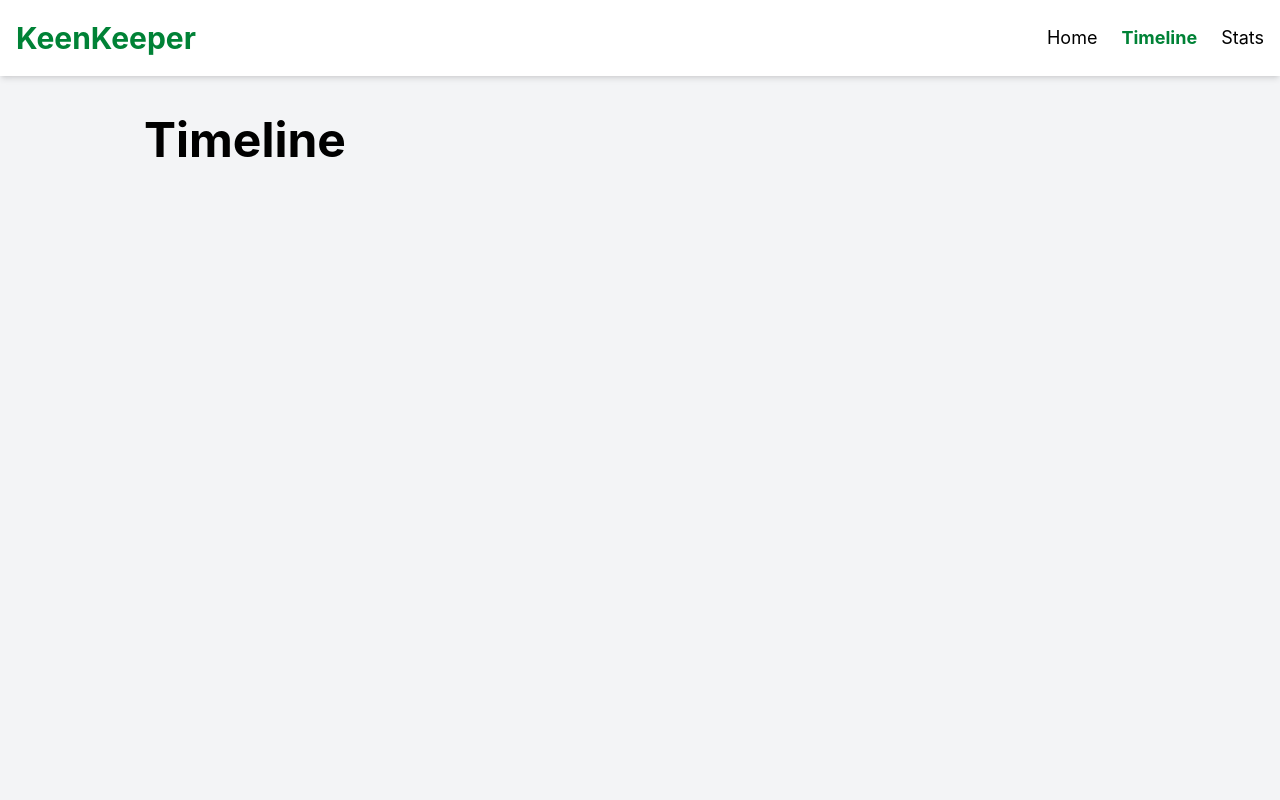
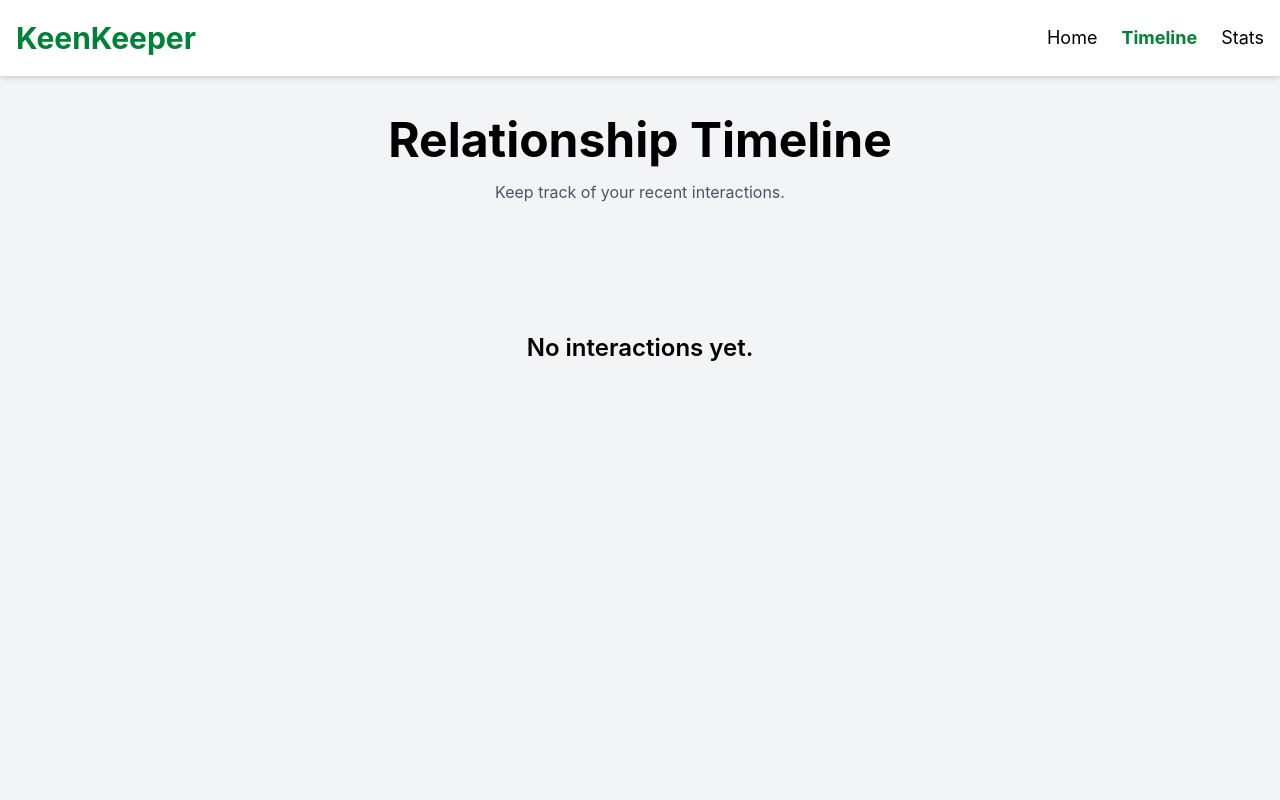
Before and after one commit to sumaya-jahan/assign7-keenkeeper, a React (Vite) app in the folder keenkeeper/: page /timeline in a window 1280 px wide. Shown: the top 800 px of the page. Built offline with nearby package versions, Linux system fonts and the light colour scheme.

Commit message:
completed dynamic timeline page

```diff
--- a/keenkeeper/src/pages/Timeline.jsx
+++ b/keenkeeper/src/pages/Timeline.jsx
@@ -6,28 +6,54 @@ const Timeline = () => {
 
     useEffect(() => {
 
-        const savedTimeline =
+        const storedTimeline =
             JSON.parse(localStorage.getItem("timeline")) || [];
 
-        setTimeline(savedTimeline);
+        setTimeline(storedTimeline);
 
     }, []);
+
+    const handleDelete = (id) => {
+
+        const remainingTimeline =
+            timeline.filter(item => item.id !== id);
+
+        setTimeline(remainingTimeline);
+
+        localStorage.setItem(
+            "timeline",
+            JSON.stringify(remainingTimeline)
+        );
+    };
 
     return (
         <div className="max-w-5xl mx-auto px-4 py-10">
 
-            <h1 className="text-5xl font-bold text-black mb-10">
-                Timeline
+            <div className="text-center mb-12">
+
+                <h1 className="text-5xl font-bold text-black">
+                    Relationship Timeline
                 </h1>
 
-            <div className="space-y-5">
+                <p className="mt-4 text-gray-600">
+                    Keep track of your recent interactions.
+                </p>
+
+            </div>
+
+            {
+                timeline.length === 0 ? (
+                    <div className="text-center text-2xl font-semibold py-20">
+                        No interactions yet.
+                    </div>
+                ) : (
+                    <div className="space-y-6">
 
                         {
                             timeline.map(item => (
-
                                 <div
                                     key={item.id}
-                            className="bg-white rounded-2xl shadow p-6 flex justify-between items-center"
+                                    className="bg-white shadow rounded-2xl p-6 flex flex-col md:flex-row justify-between items-center gap-4"
                                 >
 
                                     <div>
@@ -37,33 +63,29 @@ const Timeline = () => {
                                         </h1>
 
                                         <p className="text-gray-600 mt-2">
-                                    {item.date}
+                                            Interaction Type: {item.type}
+                                        </p>
+
+                                        <p className="text-gray-600">
+                                            Date: {item.date}
                                         </p>
 
                                     </div>
 
-                            <div className="text-4xl">
-
-                                {
-                                    item.type === "Call" && "📞"
-                                }
-
-                                {
-                                    item.type === "Text" && "💬"
-                                }
-
-                                {
-                                    item.type === "Video" && "🎥"
-                                }
+                                    <button
+                                        onClick={() => handleDelete(item.id)}
+                                        className="btn btn-error"
+                                    >
+                                        Delete
+                                    </button>
 
                                 </div>
-
-                        </div>
-
                             ))
                         }
 
                     </div>
+                )
+            }
 
         </div>
     );
```
Lines whose indentation alone changed are shown as unchanged.
